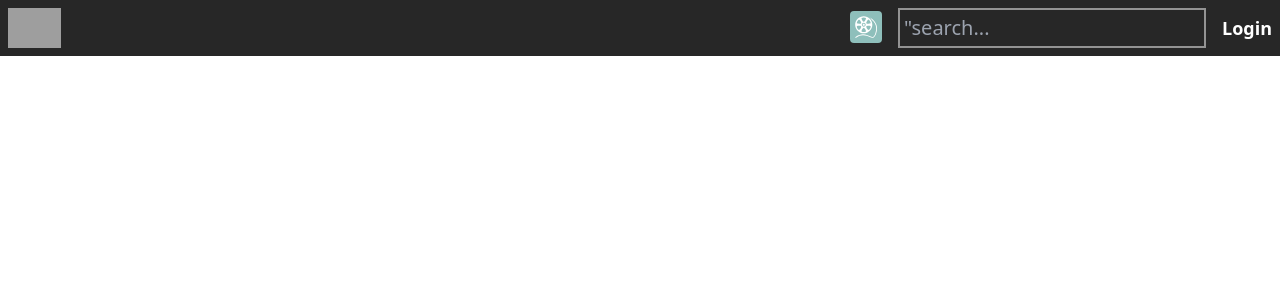
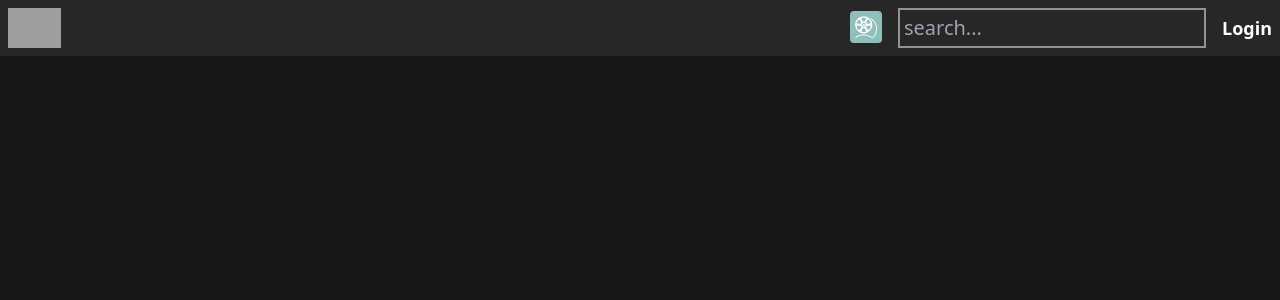
Before and after one commit to montage0921/MERN-Movie-Review-App, a React (Create React App) app in the folder frontend/: page /auth/signin in a window 1280 px wide. Shown: the top 300 px of the page. Built offline with nearby package versions, Linux system fonts and the light colour scheme; grey boxes are pictures that could not be loaded.

Commit message:
create Container component

```diff
--- a/frontend/src/App.js
+++ b/frontend/src/App.js
@@ -1,8 +1,13 @@
 import React from 'react'
 import Navbar from './components/user/Navbar'
+import SignIn from './components/auth/SignIn'
 
 export default function App() {
   return (
+  <>
     <Navbar />
+    <SignIn />
+  </>
+
   )
 }
--- /dev/null
+++ b/frontend/src/components/Container.jsx
@@ -0,0 +1,7 @@
+import React from 'react'
+
+export default function Container({children,className}) {
+  return (
+    <div className={'max-w-screen-x1 mx-auto'+className}>{children}</div>
+  )
+}
--- /dev/null
+++ b/frontend/src/components/auth/SignIn.jsx
@@ -0,0 +1,7 @@
+import React from 'react'
+
+export default function SignIn() {
+  return (
+    <div className='fixed inset-0 bg-primary -z-10'>Signin</div>
+  )
+}
--- a/frontend/src/components/user/Navbar.jsx
+++ b/frontend/src/components/user/Navbar.jsx
@@ -1,11 +1,12 @@
 import React from 'react'
 import { GiFilmSpool } from "react-icons/gi";
+import Container from '../Container';
 
 
 export default function Navbar() {
   return (
     <div className="bg-secondary">
-        <div className=" text-white max-w-screen-x1 mx-auto p-2  ">
+        <Container className=" text-white p-2  ">
           <div className="flex justify-between items-center">
             <img src="./logo-color.png" alt="" className='h-10 ' />
             <ul className='flex items-center space-x-4'>
@@ -15,14 +16,12 @@ export default function Navbar() {
               </button>
               </li>
               <li>
-              <input type="text" className='border-2 border-dark-subtle p-1 bg-transparent text-xl outline-none focus:border-white transition text-white' placeholder='"search...' />
+                <input type="text" className='border-2 border-dark-subtle p-1 bg-transparent text-xl outline-none focus:border-white transition text-white' placeholder='search...' />
               </li>
               <li className='text-white font-semibold text-lg'>Login</li>
            </ul>
-
           </div>
-
-        </div>
+        </Container>
     </div>
   )
 }
```
Lines whose indentation alone changed are shown as unchanged.
